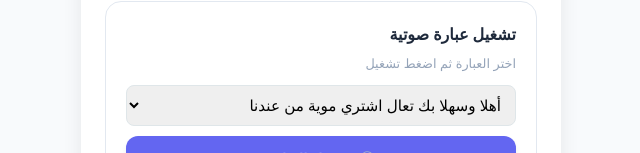
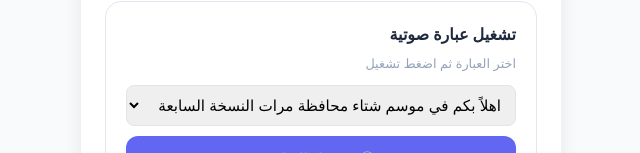
Before and after one commit to wessam-munshi-tst/secchat1, a plain HTML site: page admin.html in a window 1280 px wide. Shown: the part 647-800 px from the top of the page, without its empty margins (319-959 px from the left). Drawn offline with Linux system fonts and the light colour scheme; no server answers.

Commit message:
Update admin.html

```diff
--- a/admin.html
+++ b/admin.html
@@ -63,11 +63,8 @@
                 id="phraseSelect"
                 style="width:100%;padding:10px;margin-bottom:10px;border:1px solid #dfe6e9;border-radius:8px;font-size:0.95rem;box-sizing:border-box;">
 
-               <option value="أهلا وسهلا بك تعال اشتري موية من عندنا">أهلا وسهلا بك تعال اشتري موية من عندنا</option>
-<option value="بما أنك فتحت باب الثلاجة لازم تاخذ موية بلاش">بما أنك فتحت باب الثلاجة لازم تاخذ موية بلاش</option>
-<option value="أنا حاليا قيد البرمجة وا لتدريب على الذكاء الاصطناعي لعملية البيع">أنا حاليا قيد البرمجة وا لتدريب على الذكاء الاصطناعي لعملية البيع</option>
+               <option value="اهلاً بكم في موسم شتاء محافظة مرات النسخة السابعة شرفتونا الله يحييكم">اهلاً بكم في موسم شتاء محافظة مرات النسخة السابعة شرفتونا الله يحييكم</option>
 
-<option value="اذا احتجت مساعدة ممكن تكلم حارس الامن بجانبي">اذا احتجت مساعدة ممكن تكلم حارس الامن بجانبي</option>
 
             </select>
             <button class="btn btn-primary" id="speakPhraseBtn">
```
